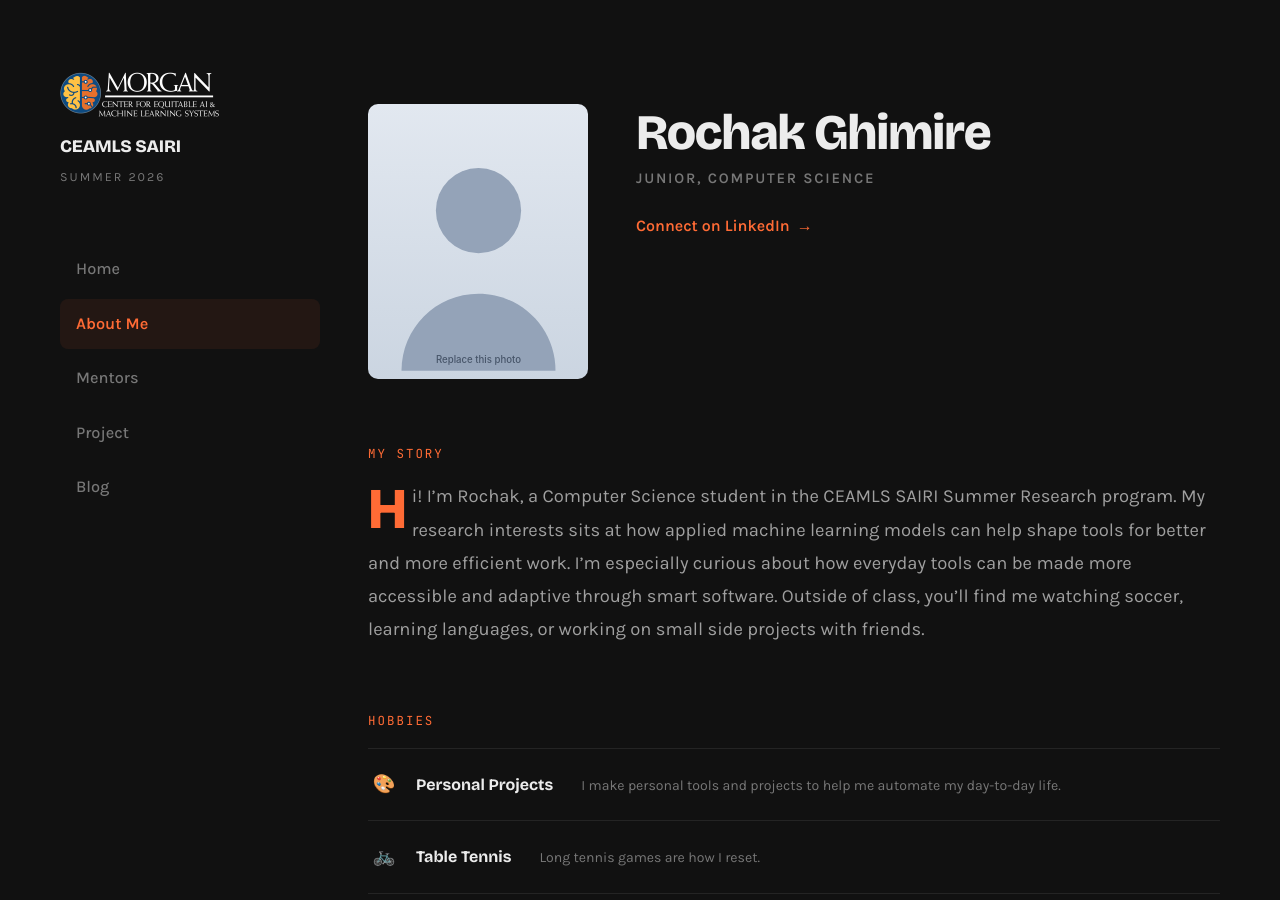
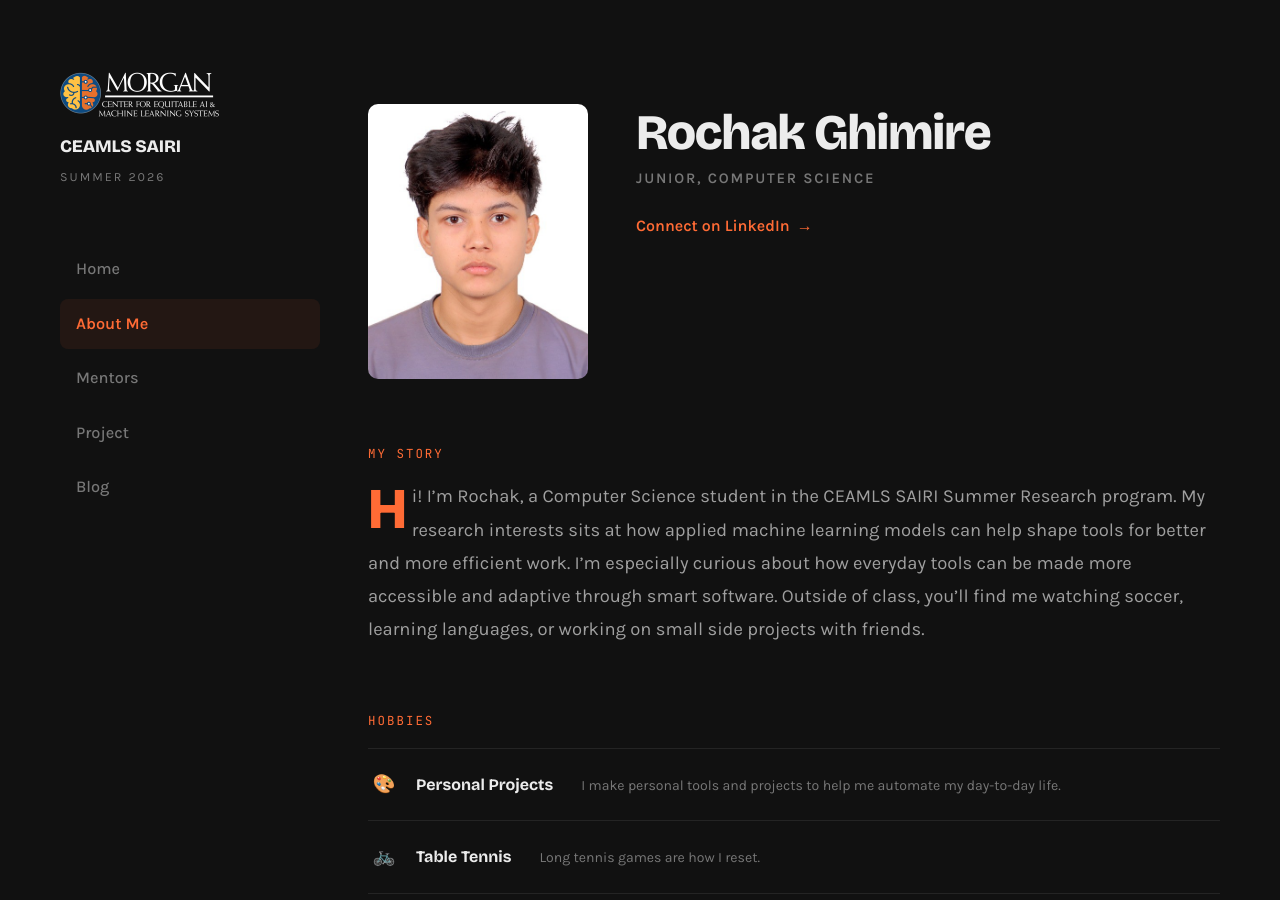
Before and after one commit to Kenzoh33/kenzoh33ceamls26.github.io, a Jekyll site: the page built from pages/about-me.md, in a window 1280 px wide and 900 px high. Built offline with Jekyll 4.4.1, drawn with Linux system fonts in a browser that asks for light colours.

Commit message:
Update about-me.md

```diff
--- a/pages/about-me.md
+++ b/pages/about-me.md
@@ -5,7 +5,7 @@ permalink: /about-me.html
 about:
   name: Rochak Ghimire
   role: Junior, Computer Science
-  image: /assets/images/profile.svg
+  image: /assets/images/my_pf.jpeg
   linkedin: https://www.linkedin.com/in/rochakghimire/
   bio: |
     Hi! I'm Rochak, a Computer Science student in the CEAMLS SAIRI Summer Research program.
```
